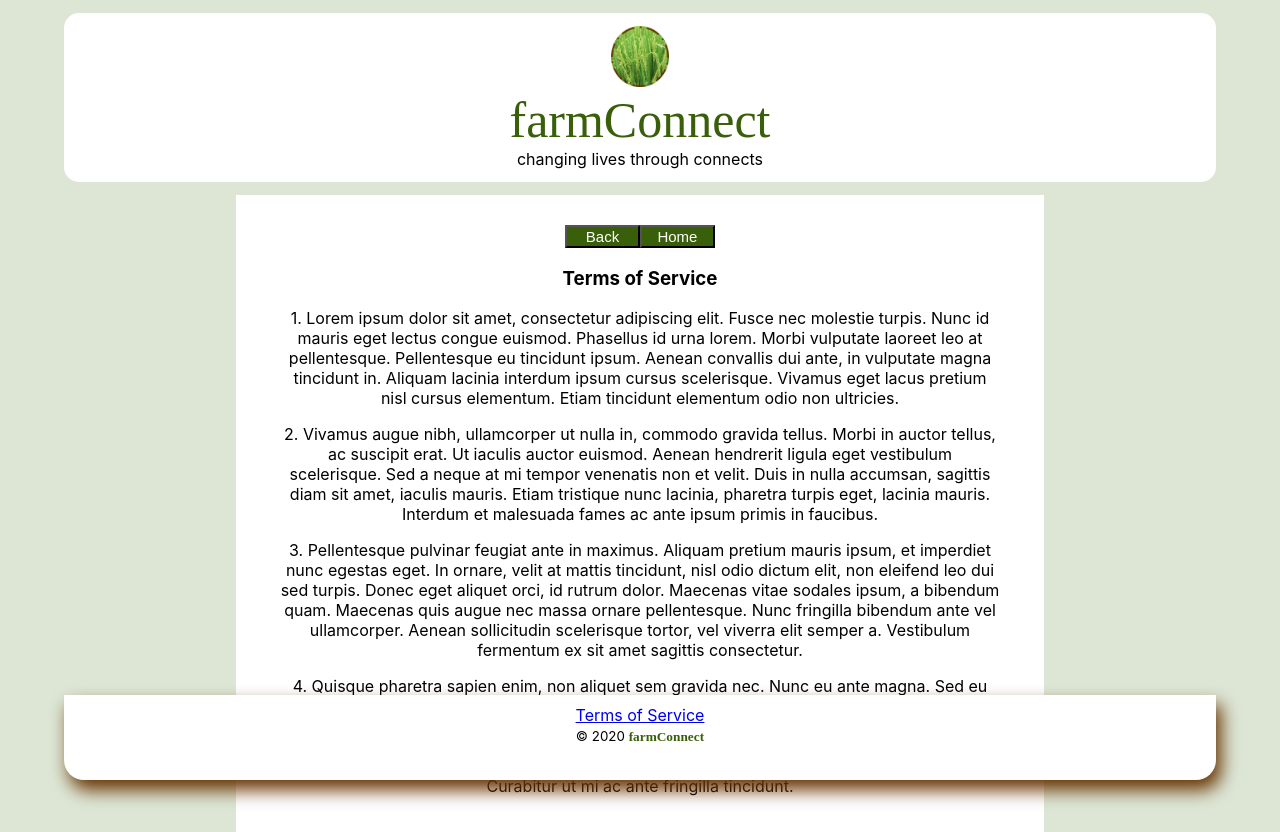
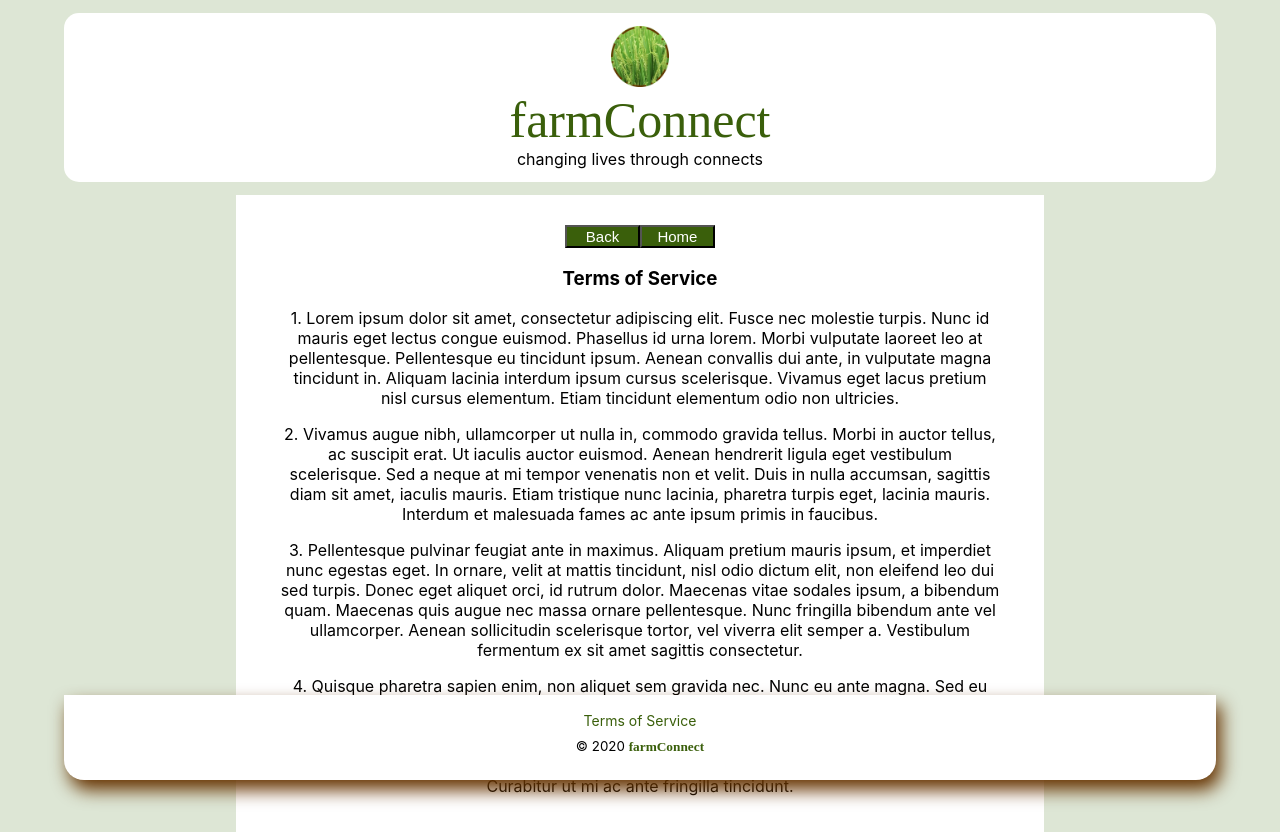
Before and after one commit to coula3/farm-connect, a React (Create React App) app in the folder farm-connect-frontend/: page /terms-of-service in a window 1280 px wide. Built offline with nearby package versions, Linux system fonts and the light colour scheme.

Commit message:
style link to TOS on AppFooter

```diff
--- a/farm-connect-frontend/src/components/AppFooter/AppFooter.css
+++ b/farm-connect-frontend/src/components/AppFooter/AppFooter.css
@@ -11,6 +11,16 @@
     box-shadow: 5px 10px 18px #663300;
 }
 
+#tos_p {
+    margin: 5px 0px;
+}
+
+#tos_link {
+    text-decoration: none;
+    color: #3a5f0b;
+    font-size: 14px;
+}
+
 #app_name_span {
     color: #3a5f0b;
     font-family: 'Piedra';
--- a/farm-connect-frontend/src/components/AppFooter/AppFooter.js
+++ b/farm-connect-frontend/src/components/AppFooter/AppFooter.js
@@ -4,8 +4,7 @@ import './AppFooter.css';
 
 const AppFooter = (props) => (
     <div className="AppFooter_main_div">
-        <span><Link to="/terms-of-service">Terms of Service</Link></span>
-        <br />
+        <p id="tos_p"><Link id="tos_link" to="/terms-of-service">Terms of Service</Link></p>
         <small>&copy; {new Date().getUTCFullYear()} <span id="app_name_span"><strong>farmConnect</strong></span></small>
     </div>
 )
```
